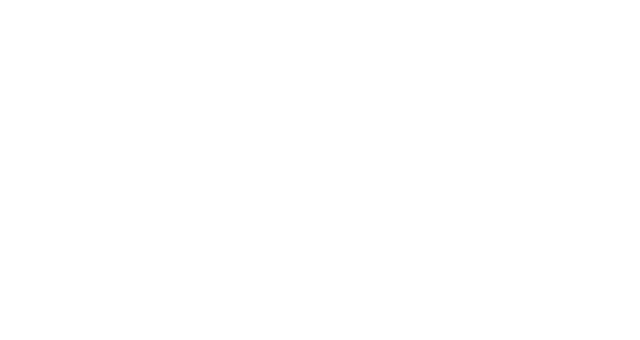
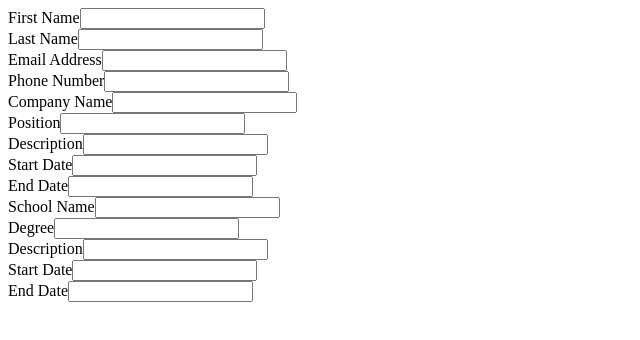
Before and after one commit to cakegod/CV-Application, a React (Create React App) app: page / in a window 1280 px wide. Shown: the top 340 px of the page, without its empty margins (0-640 px from the left). Built offline with nearby package versions, Linux system fonts and the light colour scheme.

Commit message:
Handle input value

```diff
--- a/src/App.js
+++ b/src/App.js
@@ -1,22 +1,65 @@
-import React, {Component} from 'react'
+import React, { Component } from 'react';
 import Education from "./components/Education";
 import Experience from "./components/Experience";
 import General from "./components/General";
 
+
 class App extends Component {
-render() {
-  return (
-    <div className="App">
-      <General />
-      <Education />
-      <Experience />
-    </div>
-  )
-}
+  constructor(props){
+    super(props)
+    this.state = {
+     general: {
+      firstName: "",
+      lastName: "",
+      emailAddress: "",
+      phoneNumber: ""
+     },
+     experience: {
+      company: "",
+      position: "",
+      description: "",
+      startDate: "",
+      endDate: "",
+     },
+     education: {
+      school: "",
+      degree: "",
+      description: "",
+      startDate: "",
+      endDate: "",
+     }
+    }
+  }
+
+  handleInputValue = (event) => {
+    this.setState({
+      general: {
+        ...this.state.general,
+        [event.target.name]: event.target.value
+      },
+      experience: {
+        ...this.state.experience,
+        [event.target.name]: event.target.value
+      },
+      education: {
+        ...this.state.education,
+        [event.target.name]: event.target.value
+      }
+    })
+  }
+
+	render() {
+		return (
+      <form>
+        <General handleInput={this.handleInputValue}/>
+        <Experience handleInput={this.handleInputValue}/>
+        <Education handleInput={this.handleInputValue} />
+      </form>
+		)
+	}
 }
 
 export default App;
-
 
 // You should use class components for this project. You’re going to find a lot of code written using class components and this practical experience will help you understand it when encountered. You’ll also revisit this project in a later lesson to replace the class components with functional ones.
 // Think about how to structure your application into components. Your application should include:
--- a/src/components/Education.js
+++ b/src/components/Education.js
@@ -1,11 +1,16 @@
-import React, {Component} from 'react'
+import React, { Component } from 'react';
+import Input from './Input'
 
-class Education extends Component {
-  render() {
-    return (
-      <div className="education-container"></div>
-    )
-  }
+export default class Education extends Component {
+	render() {
+		const {handleInput} = this.props
+		return (
+		<div className="education-container">
+			  <Input label={"School Name"} handleInput={handleInput} name="school" />
+        <Input label={"Degree"} handleInput={handleInput} name="degree"/>
+        <Input label={"Description"} handleInput={handleInput} name="description"/>
+        <Input label={"Start Date"} handleInput={handleInput} name="startDate"/>
+        <Input label={"End Date"} handleInput={handleInput} name="endDate"/>
+		</div>)
+	}
 }
-
-export default Education
--- a/src/components/Experience.js
+++ b/src/components/Experience.js
@@ -1,11 +1,17 @@
-import React, {Component} from 'react'
+import React, { Component } from 'react'
+import Input from './Input'
 
-class Experience extends Component {
+export default class Experience extends Component {
   render() {
+    const {handleInput} = this.props
     return (
-      <div className="experience-container"></div>
+      <div className="experience-container">
+        <Input label={"Company Name"} handleInput={handleInput} name="company" />
+        <Input label={"Position"} handleInput={handleInput} name="position"/>
+        <Input label={"Description"} handleInput={handleInput} name="description"/>
+        <Input label={"Start Date"} handleInput={handleInput} name="startDate"/>
+        <Input label={"End Date"} handleInput={handleInput} name="endDate"/>
+      </div>
     )
   }
 }
-
-export default Experience
--- a/src/components/General.js
+++ b/src/components/General.js
@@ -1,11 +1,17 @@
-import React, {Component} from 'react'
+import React, { Component } from 'react'
+import Input from './Input'
 
-class General extends Component {
+export default class General extends Component {
+
   render() {
+    const  {handleInput} = this.props
     return (
-      <div className="general-container"></div>
+      <div className="general-container">
+        <Input label={"First Name"} handleInput={handleInput} name="firstName" />
+        <Input label={"Last Name"}handleInput={handleInput} name="lastName"/>
+        <Input label={"Email Address"}handleInput={handleInput} name="emailAddress"/>
+        <Input label={"Phone Number"}handleInput={handleInput} name="phoneNumber"/>
+      </div>
     )
   }
 }
-
-export default General
--- /dev/null
+++ b/src/components/Input.js
@@ -0,0 +1,14 @@
+import React, { Component } from 'react';
+
+export default class Input extends Component {
+	render() {
+    const {label, handleInput, name} = this.props
+
+		return (
+			<div>
+				<label>{label}</label>
+				<input type='text' onChange={handleInput} name={name} />
+			</div>
+		);
+	}
+}
```
Also changed, not shown: public/index.html (+0 -23 lines), src/styles/index.css (added).
